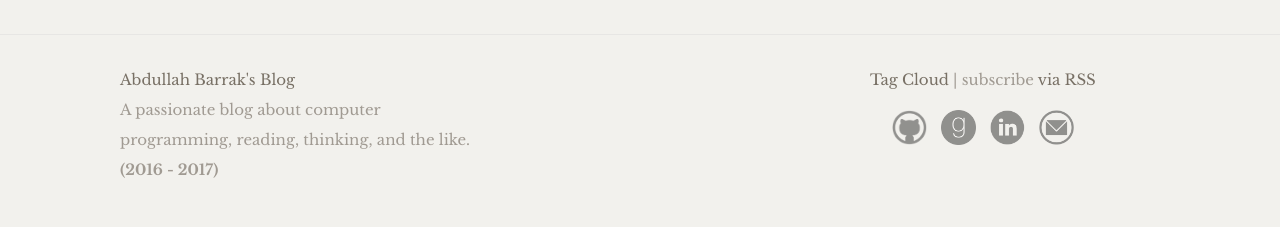
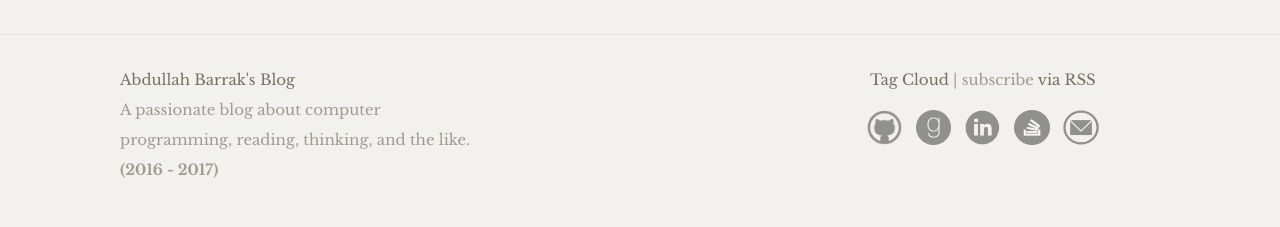
Before and after one commit to abarrak/abarrak.github.io, a Jekyll site: the page built from index.html, in a window 1280 px wide. Shown: the part 2258-2485 px from the top of the page. Built offline with Jekyll 4.4.1, drawn with Linux system fonts in a browser that asks for light colours; some web fonts are replaced; the list of posts is cut into pages by our own code.

Commit message:
Source Auto Update at: Fri Jan 20 02:58:59 AST 2017

```diff
--- a/_config.yml
+++ b/_config.yml
@@ -7,6 +7,7 @@ accounts:
   linkedin : https://linkedin.com/in/abarrak
   goodreads: https://goodreads.com/abarrak
   no_twitter: https://twitter.com/abarrak_
+  stackoverflow: https://stackoverflow.com/users/2925286/abdullah-barrak
 
 
 # Site Settings
--- a/_includes/footer.html
+++ b/_includes/footer.html
@@ -43,6 +43,12 @@
 					</a>
 				{% endif %}
 
+				{% if site.accounts.stackoverflow %}
+					<a href="{{ site.accounts.stackoverflow }}" rel="nofollow" target="_blank">
+						<img class="icon" src="{{ site.baseurl }}/public/icons/stackoverflow-icon.png" alt="stackoverflow Icon">
+					</a>
+				{% endif %}
+
 					<a href="mailto:{{ site.email }}" rel="nofollow" target="_blank">
 						<img class="icon" src="{{ site.baseurl }}/public/icons/mail-icon.png" alt="Email Icon">
 					</a>
```
Also changed, not shown: public/css/all.min.css, public/icons/stackoverflow-icon.png (added).
